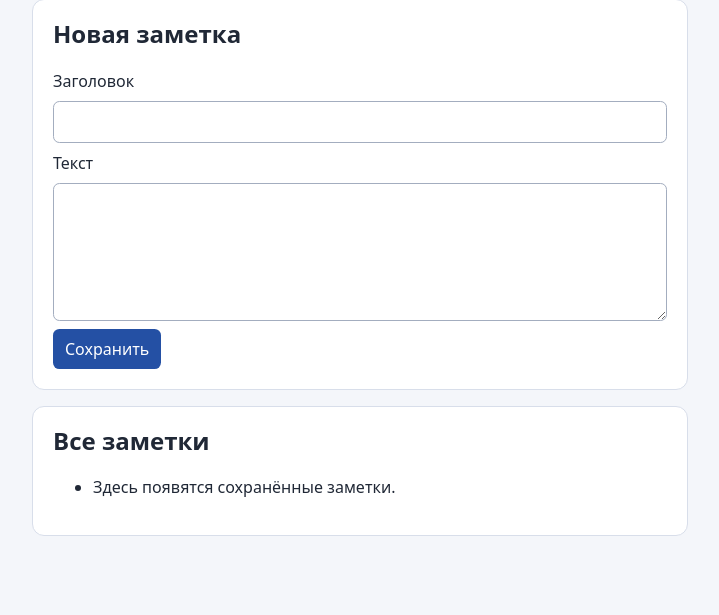
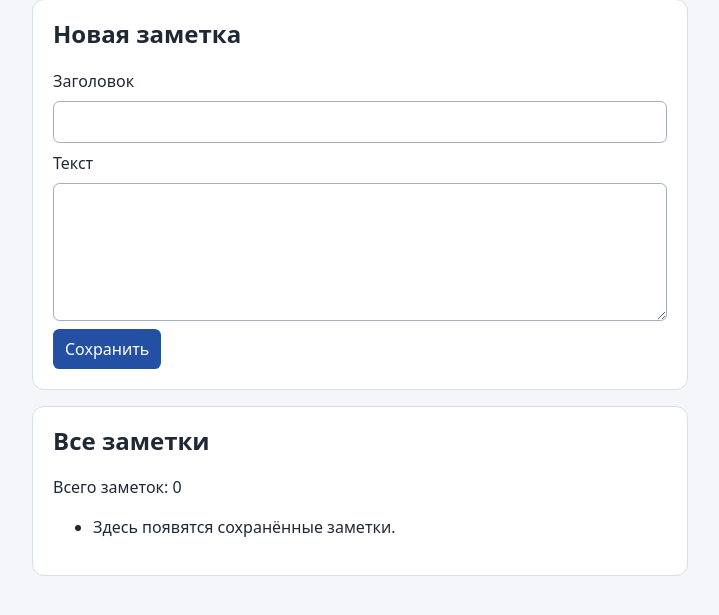
Before and after one commit to Sqizeeeeee/AI-buddy-test-repo-service1, a Flask app: page / in a window 1280 px wide. Shown: the part 73-688 px from the top of the page, without its empty margins (280-999 px from the left). Run offline with Flask 3, Linux system fonts and the light colour scheme; data that the repository does not hold is empty.

Commit message:
Show total note count

```diff
--- a/templates/index.html
+++ b/templates/index.html
@@ -13,6 +13,7 @@
   </section>
   <section>
     <h2>Все заметки</h2>
+    <p>Всего заметок: {{ notes | length }}</p>
     <ul>
       {% for note in notes %}
         <li><a href="{{ url_for('show_note', note_id=note.id) }}">{{ note.title }}</a></li>
```
